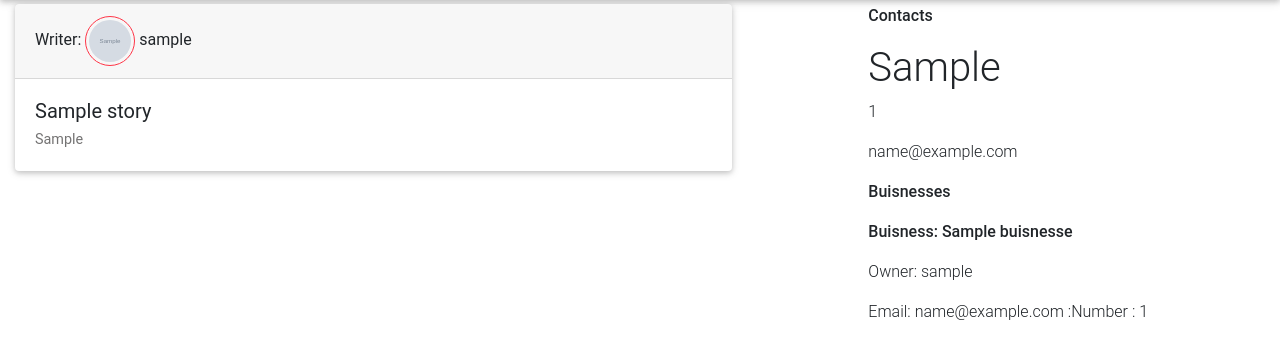
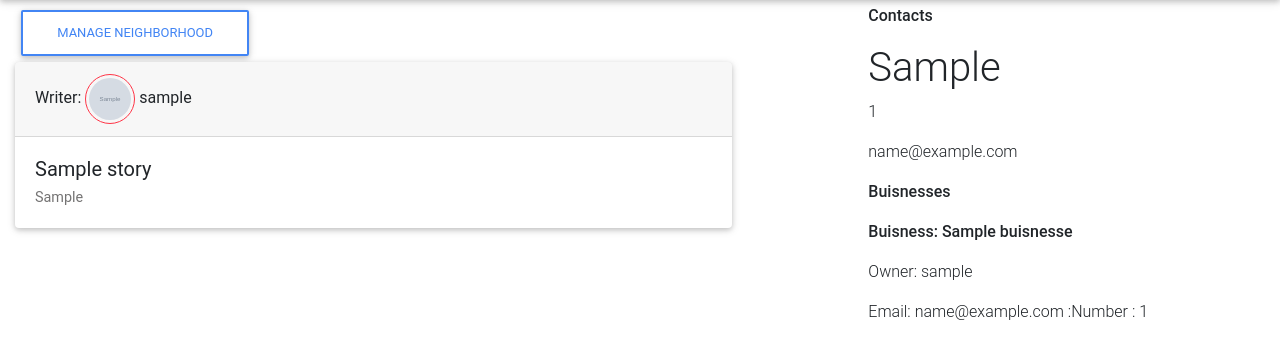
Before and after one commit to Nyota254/Neighborhood-info-center, a Django app: page / in a window 1280 px wide. Shown: the part 56-415 px from the top of the page. Run offline with Django 3.2, Linux system fonts and the light colour scheme; a user stored in the database is signed in; tables that the repository leaves empty hold one stand-in row (values such as "Sample post"); grey boxes marked "Sample" are stand-in pictures; some libraries are stand-ins or nearby versions.

Commit message:
add validation to one accessing hood admin page

```diff
--- a/main/templates/main/index.html
+++ b/main/templates/main/index.html
@@ -5,6 +5,9 @@
     <div class="container-fluid">
         <div class="row">
             <div class="col-md-7">
+                {% if admin %}
+                    <a href="{% url 'admin_dashboard' %}" class="btn btn-outline-primary">Manage Neighborhood</a>
+                {% endif %}
                 {% if neighborhood_stories %}
                     {% for story in neighborhood_stories %}
                         <!-- <div class="panel panel-default">
--- a/main/templates/main/neighborhood_admin.html
+++ b/main/templates/main/neighborhood_admin.html
@@ -4,6 +4,7 @@
 {% block content %}
     <div class="row">
         <div class="col-md-8">
+            <h1>Neighbourhood Residents</h1>
             {% for person in n_count %}
                 <p>{{ person.user.username }}</p>
             {% endfor %}
--- a/main/views.py
+++ b/main/views.py
@@ -27,6 +27,7 @@ def index_view(request):
     if current_user_neighborhood == None:
         messages.info(request,"Please join a neibourhood to engage by updating your profile")
     title = "home"
+    user_status = Neighborhood.objects.filter(admin=current_user)
     neighborhood_stories = Neighborhood_stories.objects.filter(neighborhood=current_user_neighborhood)
     neighborhood_contacts = Neighborhood_contact_info.objects.filter(neighborhood=current_user_neighborhood)
     neighborhood_buisnesses = Neighborhood_buisnesses.objects.filter(neighborhood=current_user_neighborhood)
@@ -37,7 +38,8 @@ def index_view(request):
         "neighborhood_stories":neighborhood_stories,
         "neighborhood_contacts":neighborhood_contacts,
         "neighborhood_buisnesses":neighborhood_buisnesses,
-        "neighborhood_announcements":neighborhood_announcements
+        "neighborhood_announcements":neighborhood_announcements,
+        "admin":user_status
     }
 
     return render(request,"main/index.html",context)
@@ -106,6 +108,8 @@ def neighborhood_admin(request):
     '''
     function view for adding contact info
     '''
+    current_user=request.user
+    user_status = Neighborhood.objects.filter(admin=current_user)
     current_user_neighborhood = request.user.profile.neighborhood
     neighborhood_count = Profile.objects.filter(neighborhood=current_user_neighborhood)
     if request.method == "POST":
@@ -144,5 +148,8 @@ def neighborhood_admin(request):
         "title":"Admin dashboard",
         "n_count":neighborhood_count
     }
-
-    return render(request,"main/neighborhood_admin.html",context)
+    if user_status:
+        return render(request,"main/neighborhood_admin.html",context)
+    else:
+        messages.warning(request,f"You do not have permissons to access that page please contact {current_user_neighborhood.admin.username}")
+        return redirect(index_view)
```
